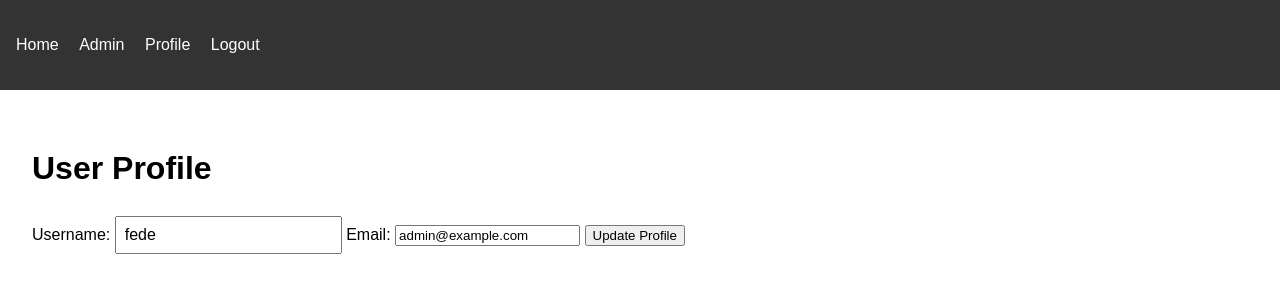
After one commit to federicoandreis/ColDag, a Flask app: page /profile in a window 1280 px wide. The commit adds this page. Shown: the top 300 px of the page. Run offline with Flask 3, Linux system fonts and the light colour scheme; a user stored in the database is signed in; some libraries are stand-ins or nearby versions.

Commit message:
First big commit. Skeleton of the app, most things working?

```diff
--- a/main.py
+++ b/main.py
@@ -7,6 +7,9 @@ import os
 import json
 from io import BytesIO
 import networkx as nx
+from flask_mail import Mail, Message
+import datetime
+from sqlalchemy import inspect
 
 app = Flask(__name__)
 app.config.from_object(Config)
@@ -14,6 +17,7 @@ app.config.from_object(Config)
 db.init_app(app)
 login_manager = LoginManager(app)
 login_manager.login_view = 'login'
+mail = Mail(app)
 
 @login_manager.user_loader
 def load_user(user_id):
@@ -22,13 +26,33 @@ def load_user(user_id):
 def create_default_user():
     username = 'fede'
     password = 'admin'
+    email = 'admin@example.com'
     if not User.query.filter_by(username=username).first():
-        new_user = User(username=username, password=generate_password_hash(password), is_admin=True)
+        new_user = User(username=username, email=email, is_admin=True, is_active=True)
+        new_user.set_password(password)
         db.session.add(new_user)
         db.session.commit()
         print(f"Default user '{username}' created.")
     else:
         print(f"Default user '{username}' already exists.")
+
+def update_database_schema():
+    inspector = inspect(db.engine)
+    if not inspector.has_table("user"):
+        db.create_all()
+        print("Database tables created.")
+    else:
+        existing_columns = set(column['name'] for column in inspector.get_columns("user"))
+        model_columns = set(column.key for column in User.__table__.columns)
+        missing_columns = model_columns - existing_columns
+        if missing_columns:
+            print(f"Adding missing columns to user table: {missing_columns}")
+            with db.engine.connect() as conn:
+                for column in missing_columns:
+                    conn.execute(f'ALTER TABLE "user" ADD COLUMN {column} {User.__table__.columns[column].type}')
+            print("Database schema updated.")
+        else:
+            print("Database schema is up to date.")
 
 @app.route('/')
 @login_required
@@ -41,28 +65,87 @@ def login():
         username = request.form.get('username')
         password = request.form.get('password')
         user = User.query.filter_by(username=username).first()
-        if user and check_password_hash(user.password, password):
-            login_user(user)
-            return redirect(url_for('index'))
-        flash('Invalid username or password')
+        if user and user.check_password(password):
+            if user.is_active:
+                login_user(user)
+                user.last_login = datetime.datetime.utcnow()
+                db.session.commit()
+                return redirect(url_for('index'))
+            else:
+                flash('Please confirm your email address before logging in.')
+        else:
+            flash('Invalid username or password')
     return render_template('login.html')
 
 @app.route('/register', methods=['GET', 'POST'])
 def register():
     if request.method == 'POST':
         username = request.form.get('username')
+        email = request.form.get('email')
         password = request.form.get('password')
-        is_admin = request.form.get('is_admin') == 'on'
 
         if User.query.filter_by(username=username).first():
             flash('Username already exists')
+        elif User.query.filter_by(email=email).first():
+            flash('Email already exists')
         else:
-            new_user = User(username=username, password=generate_password_hash(password), is_admin=is_admin)
+            new_user = User(username=username, email=email)
+            new_user.set_password(password)
             db.session.add(new_user)
             db.session.commit()
-            flash('Registration successful')
+
+            token = new_user.generate_confirmation_token()
+            confirm_url = url_for('confirm_email', token=token, _external=True)
+            html = render_template('email/confirm.html', confirm_url=confirm_url)
+            subject = "Please confirm your email"
+            send_email(new_user.email, subject, html)
+
+            flash('A confirmation email has been sent to your email address.')
             return redirect(url_for('login'))
     return render_template('register.html')
+
+@app.route('/confirm/<token>')
+def confirm_email(token):
+    user = User.query.filter_by(email=request.args.get('email')).first_or_404()
+    if user.is_active:
+        flash('Account already confirmed. Please login.')
+    elif user.confirm(token):
+        flash('You have confirmed your account. Thanks!')
+    else:
+        flash('The confirmation link is invalid or has expired.')
+    return redirect(url_for('login'))
+
+@app.route('/reset_password_request', methods=['GET', 'POST'])
+def reset_password_request():
+    if current_user.is_authenticated:
+        return redirect(url_for('index'))
+    if request.method == 'POST':
+        email = request.form.get('email')
+        user = User.query.filter_by(email=email).first()
+        if user:
+            token = user.generate_reset_token()
+            reset_url = url_for('reset_password', token=token, _external=True)
+            html = render_template('email/reset_password.html', reset_url=reset_url)
+            subject = "Password Reset Request"
+            send_email(user.email, subject, html)
+            flash('An email with instructions to reset your password has been sent to you.')
+        else:
+            flash('Email address not found.')
+        return redirect(url_for('login'))
+    return render_template('reset_password_request.html')
+
+@app.route('/reset_password/<token>', methods=['GET', 'POST'])
+def reset_password(token):
+    if current_user.is_authenticated:
+        return redirect(url_for('index'))
+    if request.method == 'POST':
+        password = request.form.get('password')
+        if User.reset_password(token, password):
+            flash('Your password has been updated.')
+            return redirect(url_for('login'))
+        else:
+            flash('The reset link is invalid or has expired.')
+    return render_template('reset_password.html')
 
 @app.route('/logout')
 @login_required
@@ -70,175 +153,42 @@ def logout():
     logout_user()
     return redirect(url_for('login'))
 
-@app.route('/save_project', methods=['POST'])
+@app.route('/profile')
 @login_required
-def save_project():
-    data = request.json
-    project = Project(user_id=current_user.id, name=data['name'], content=json.dumps(data['content']))
-    db.session.add(project)
-    db.session.commit()
-    return jsonify({'success': True})
+def profile():
+    return render_template('profile.html')
 
-@app.route('/get_projects')
+@app.route('/update_profile', methods=['POST'])
 @login_required
-def get_projects():
-    projects = Project.query.filter_by(user_id=current_user.id).all()
-    return jsonify([{'id': p.id, 'name': p.name, 'content': json.loads(p.content)} for p in projects])
+def update_profile():
+    username = request.form.get('username')
+    email = request.form.get('email')
 
-@app.route('/admin')
-@login_required
-def admin():
-    if not current_user.is_admin:
-        flash('Access denied')
-        return redirect(url_for('index'))
-    projects = Project.query.all()
-    return render_template('admin.html', projects=projects)
+    if username != current_user.username and User.query.filter_by(username=username).first():
+        flash('Username already exists')
+    elif email != current_user.email and User.query.filter_by(email=email).first():
+        flash('Email already exists')
+    else:
+        current_user.username = username
+        current_user.email = email
+        db.session.commit()
+        flash('Profile updated successfully')
 
-@app.route('/export_current_graph', methods=['POST'])
-@login_required
-def export_current_graph():
-    data = request.json
-    json_data = json.dumps(data, indent=2)
-    return send_file(
-        BytesIO(json_data.encode()),
-        mimetype='application/json',
-        as_attachment=True,
-        download_name='current_graph.json'
+    return redirect(url_for('profile'))
+
+def send_email(to, subject, template):
+    msg = Message(
+        subject,
+        recipients=[to],
+        html=template,
+        sender=app.config['MAIL_DEFAULT_SENDER']
     )
+    mail.send(msg)
 
-@app.route('/export_all_graphs')
-@login_required
-def export_all_graphs():
-    if not current_user.is_admin:
-        flash('Access denied')
-        return redirect(url_for('index'))
-
-    projects = Project.query.all()
-    all_graphs = {p.name: json.loads(p.content) for p in projects}
-    json_data = json.dumps(all_graphs, indent=2)
-
-    return send_file(
-        BytesIO(json_data.encode()),
-        mimetype='application/json',
-        as_attachment=True,
-        download_name='all_graphs.json'
-    )
-
-@app.route('/load_project_from_file', methods=['POST'])
-@login_required
-def load_project_from_file():
-    data = request.json
-    content = data.get('content')
-    try:
-        json.loads(content)  # Validate JSON
-        return jsonify({'success': True})
-    except json.JSONDecodeError:
-        return jsonify({'success': False, 'error': 'Invalid JSON format'})
-
-@app.route('/graph_statistics', methods=['POST'])
-@login_required
-def graph_statistics():
-    data = request.json
-    nodes = data.get('nodes', [])
-    edges = data.get('edges', [])
-
-    G = nx.DiGraph()
-    for node in nodes:
-        G.add_node(node['id'])
-    for edge in edges:
-        G.add_edge(edge['from'], edge['to'])
-
-    stats = {
-        'num_nodes': G.number_of_nodes(),
-        'num_edges': G.number_of_edges(),
-        'avg_degree': sum(dict(G.degree()).values()) / G.number_of_nodes() if G.number_of_nodes() > 0 else 0,
-        'is_dag': nx.is_directed_acyclic_graph(G),
-        'connected_components': nx.number_connected_components(G.to_undirected()),
-        'strongly_connected_components': nx.number_strongly_connected_components(G),
-    }
-
-    if stats['is_dag']:
-        longest_path = nx.dag_longest_path(G)
-        stats['longest_path_length'] = len(longest_path) - 1
-        stats['longest_path_nodes'] = [nodes[i]['label'] for i in longest_path]
-
-        articulation_points = list(nx.articulation_points(G.to_undirected()))
-        stats['critical_nodes'] = [nodes[i]['label'] for i in articulation_points]
-
-        topo_sort = list(nx.topological_sort(G))
-        stats['topological_order'] = [nodes[i]['label'] for i in topo_sort]
-
-    stats['degree_centrality'] = nx.degree_centrality(G)
-    stats['betweenness_centrality'] = nx.betweenness_centrality(G)
-    stats['closeness_centrality'] = nx.closeness_centrality(G)
-
-    stats['eccentricity'] = nx.eccentricity(G.to_undirected())
-    stats['radius'] = nx.radius(G.to_undirected())
-    stats['diameter'] = nx.diameter(G.to_undirected())
-    stats['clustering_coefficient'] = nx.average_clustering(G.to_undirected())
-    stats['pagerank'] = nx.pagerank(G)
-
-    # Graph Coloring
-    coloring = nx.greedy_color(G.to_undirected())
-    stats['graph_coloring'] = {nodes[node_id]['label']: color for node_id, color in coloring.items()}
-    stats['chromatic_number'] = max(coloring.values()) + 1
-
-    # Minimum Spanning Tree (for undirected graphs)
-    if not nx.is_directed(G):
-        mst = list(nx.minimum_spanning_tree(G).edges())
-        stats['minimum_spanning_tree'] = [f"{nodes[u]['label']} - {nodes[v]['label']}" for u, v in mst]
-
-    # Shortest Path (Dijkstra's algorithm)
-    if len(nodes) > 1:
-        source = nodes[0]['id']
-        target = nodes[-1]['id']
-        try:
-            shortest_path = nx.dijkstra_path(G, source, target)
-            stats['shortest_path'] = [nodes[i]['label'] for i in shortest_path]
-            stats['shortest_path_length'] = nx.dijkstra_path_length(G, source, target)
-        except nx.NetworkXNoPath:
-            stats['shortest_path'] = "No path exists between the first and last nodes"
-            stats['shortest_path_length'] = float('inf')
-
-    # Cycle detection
-    try:
-        cycle = nx.find_cycle(G)
-        stats['has_cycle'] = True
-        stats['cycle'] = [nodes[node]['label'] for node in cycle]
-    except nx.NetworkXNoCycle:
-        stats['has_cycle'] = False
-
-    # Graph density
-    stats['graph_density'] = nx.density(G)
-
-    # Graph diameter explanation
-    stats['diameter_explanation'] = "The diameter of a graph is the maximum eccentricity of any vertex in the graph. In other words, it is the greatest distance between any pair of vertices."
-
-    # New advanced operations
-    # Eigenvector centrality
-    stats['eigenvector_centrality'] = nx.eigenvector_centrality(G)
-
-    # Assortativity coefficient
-    stats['assortativity_coefficient'] = nx.degree_assortativity_coefficient(G)
-
-    # Graph planarity
-    stats['is_planar'] = nx.check_planarity(G)[0]
-
-    # Convert node IDs to labels in measures
-    for measure in ['degree_centrality', 'betweenness_centrality', 'closeness_centrality', 'eccentricity', 'pagerank', 'eigenvector_centrality']:
-        stats[measure] = {nodes[node_id]['label']: value for node_id, value in stats[measure].items()}
-
-    return jsonify(stats)
-
-@app.route('/get_node_suggestions')
-@login_required
-def get_node_suggestions():
-    with open('node_suggestions.json', 'r') as f:
-        suggestions = json.load(f)
-    return jsonify(suggestions)
+# ... (keep the existing routes and functions)
 
 if __name__ == '__main__':
     with app.app_context():
-        db.create_all()
+        update_database_schema()
         create_default_user()
-    app.run(host='0.0.0.0', port=5000)
+    app.run(host='0.0.0.0', port=5000, debug=True)
--- a/pyproject.toml
+++ b/pyproject.toml
@@ -13,6 +13,8 @@ flask-login = "^0.6.3"
 werkzeug = "^3.0.4"
 psycopg2-binary = "^2.9.9"
 networkx = "^3.3"
+flask-mail = "^0.10.0"
+itsdangerous = "^2.2.0"
 
 
 [build-system]
--- a/templates/base.html
+++ b/templates/base.html
@@ -15,6 +15,7 @@
                 {% if current_user.is_admin %}
                     <li><a href="{{ url_for('admin') }}">Admin</a></li>
                 {% endif %}
+                <li><a href="{{ url_for('profile') }}">Profile</a></li>
                 <li><a href="{{ url_for('logout') }}">Logout</a></li>
             {% else %}
                 <li><a href="{{ url_for('login') }}">Login</a></li>
--- /dev/null
+++ b/templates/email/confirm.html
@@ -0,0 +1,4 @@
+<p>Welcome! Thanks for signing up. Please follow this link to activate your account:</p>
+<p><a href="{{ confirm_url }}">{{ confirm_url }}</a></p>
+<br>
+<p>Cheers!</p>
--- /dev/null
+++ b/templates/profile.html
@@ -0,0 +1,14 @@
+{% extends "base.html" %}
+
+{% block content %}
+<h1>User Profile</h1>
+<form method="POST" action="{{ url_for('update_profile') }}">
+    <label for="username">Username:</label>
+    <input type="text" id="username" name="username" value="{{ current_user.username }}" required>
+
+    <label for="email">Email:</label>
+    <input type="email" id="email" name="email" value="{{ current_user.email }}" required>
+
+    <input type="submit" value="Update Profile">
+</form>
+{% endblock %}
```
Also changed, not shown: config.py (+8 -0 lines), models.py (+54 -1 lines), templates/email/reset_password.html (added, +7 -0 lines), templates/register.html (+6 -2 lines), templates/reset_password.html (added, +10 -0 lines), templates/reset_password_request.html (added, +10 -0 lines), 1 other file.
